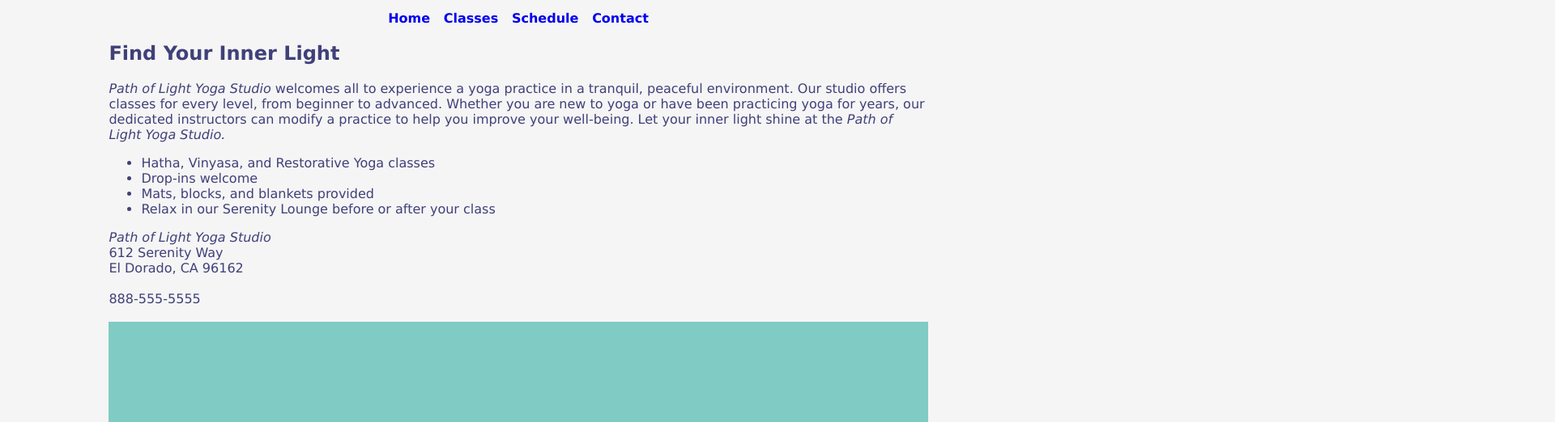
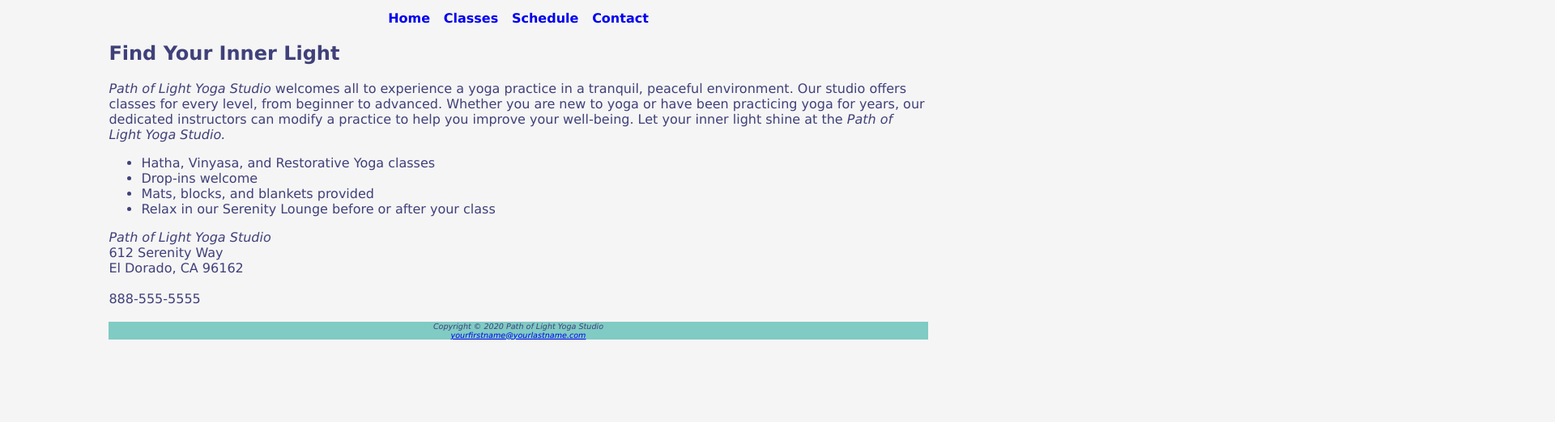
Before and after one commit to Pzcato/yoga, a plain HTML site: page index.html in a window 1280 px wide. Shown: the part 94-616 px from the top of the page at 81% size, 1920 px wide, since content can reach past the window. Drawn offline with Linux system fonts and the light colour scheme.

Commit message:
size fix

```diff
--- a/yoga.css
+++ b/yoga.css
@@ -27,7 +27,7 @@ nav a {
 }
 footer {
     background-color: #80cbc4;
-    font-size: 60em;
+    font-size: .60em;
     font-style: italic;
     text-align: center;
 }
```
